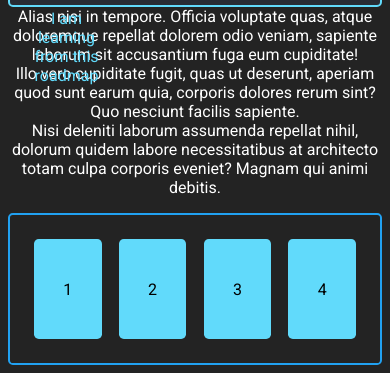
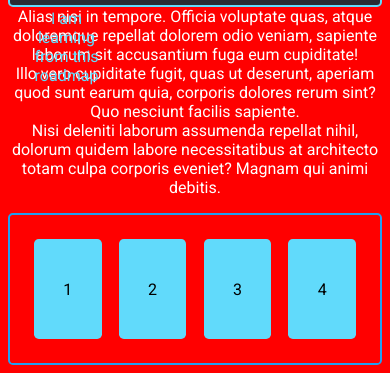
Before and after one commit to tleidinggit/HTMLRefresh, a plain HTML site: page index.html in a window 390 px wide. Shown: the part 475-848 px from the top of the page. Drawn offline with Linux system fonts and the light colour scheme.

Commit message:
Media Query

```diff
--- a/assets/styles/styles.css
+++ b/assets/styles/styles.css
@@ -13,6 +13,14 @@ body {
     margin: 0.5rem;
     text-align: center;
 }
+
+
+@media screen and (max-width: 481px) {
+    body {
+        background-color: red;
+    }
+}
+
 
 .titlecard {
     font-size: 4rem;
```
